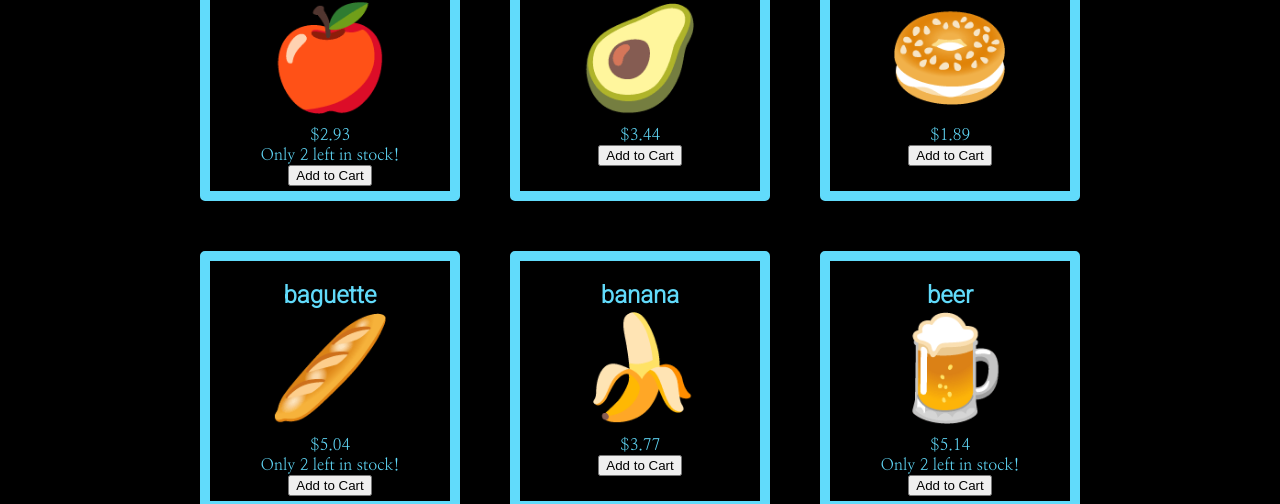
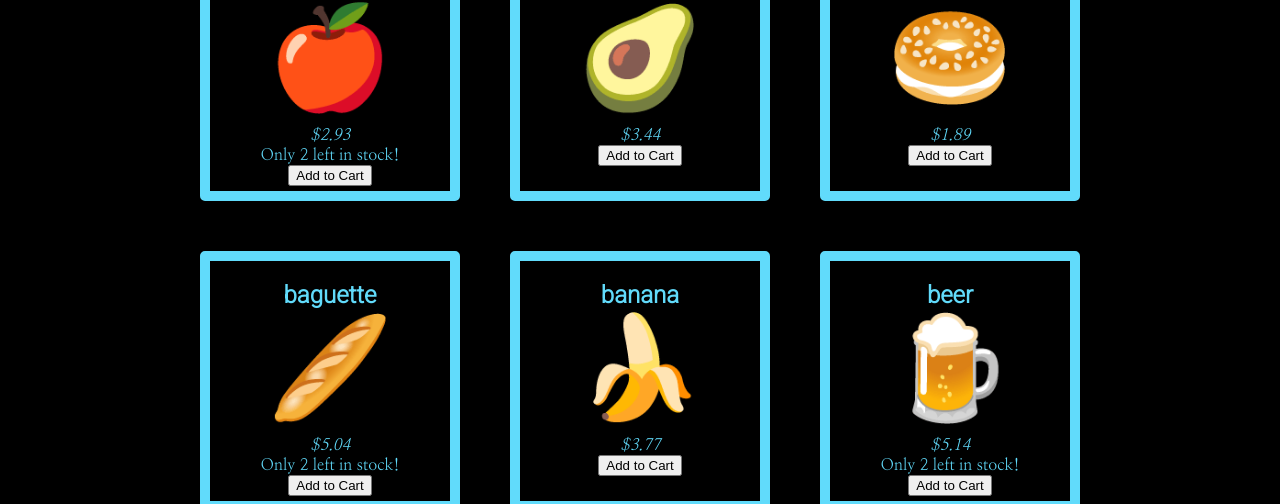
Before and after one commit to jtreeves/grocery-react, a React (Create React App) app: page /browse in a window 1280 px wide. Shown: the part 284-788 px from the top of the page. Built offline with nearby package versions, Linux system fonts and the light colour scheme.

Commit message:
[css] Italicize prices

```diff
--- a/src/styles/products.css
+++ b/src/styles/products.css
@@ -25,3 +25,7 @@
 .product-image {
     font-size: 100px;
 }
+
+.product-price {
+    font-style: italic;
+}
```
